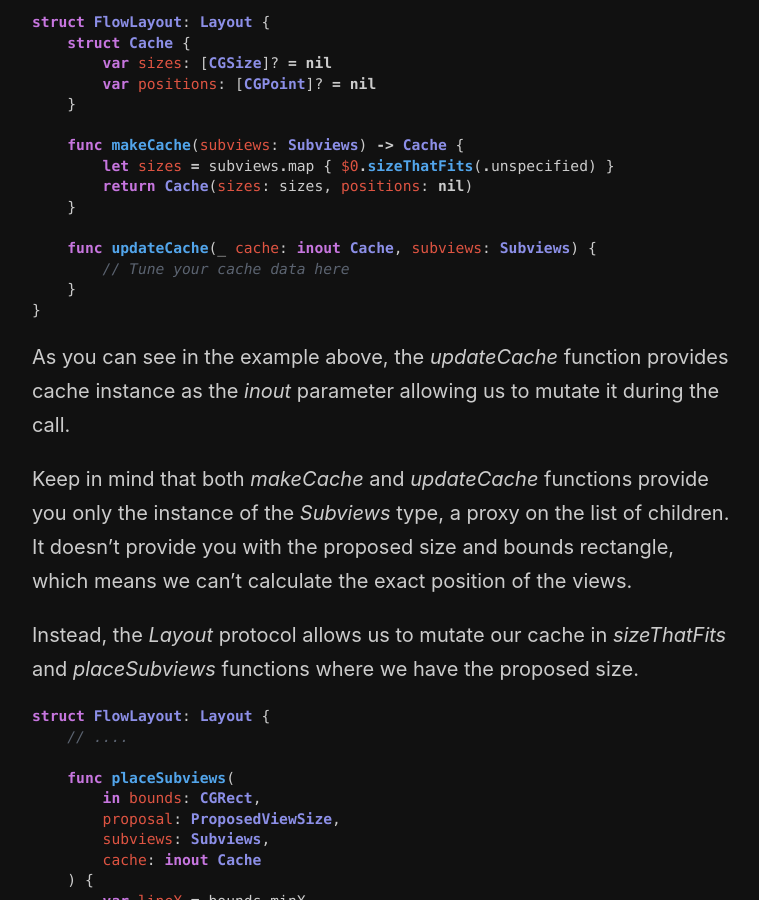
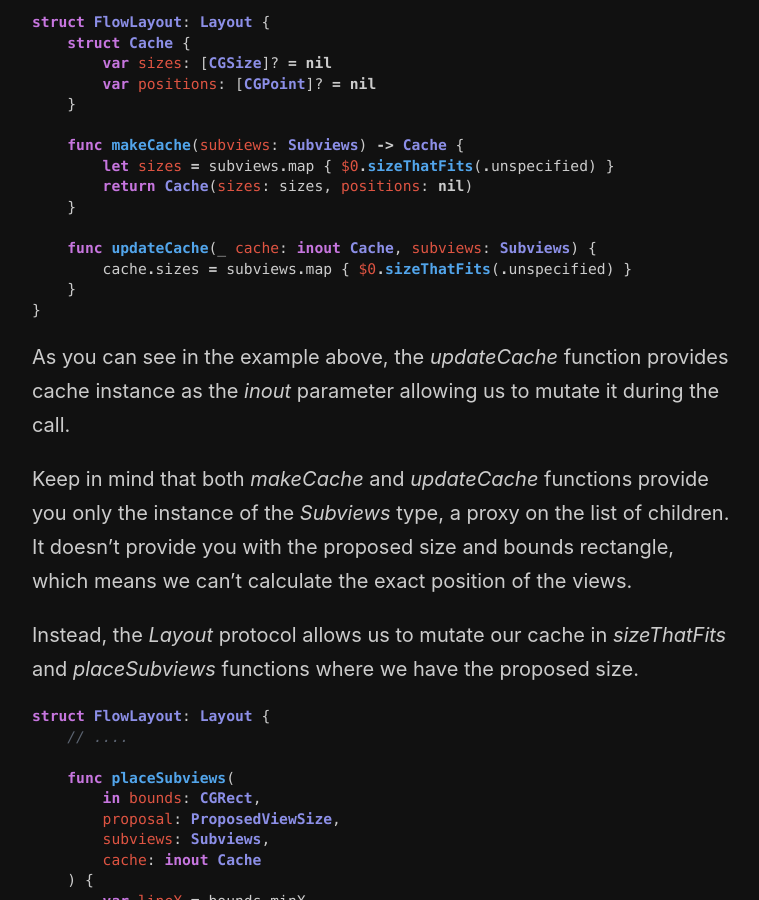
Before and after one commit to mecid/mecid.github.io, a Jekyll site: the page built from _posts/2022-11-29-building-custom-layout-in-swiftui-caching.md, in a window 1280 px wide and 900 px high, scrolled down 1717 px. Shown: the whole window, without its empty margins (258-1017 px from the left). Built offline with Jekyll 4.4.1, drawn with Linux system fonts in a browser that asks for light colours.

Commit message:
layout caching code example improved

````diff
--- a/_posts/2022-11-29-building-custom-layout-in-swiftui-caching.md
+++ b/_posts/2022-11-29-building-custom-layout-in-swiftui-caching.md
@@ -55,7 +55,7 @@ struct FlowLayout: Layout {
     }
 
     func updateCache(_ cache: inout Cache, subviews: Subviews) {
-        // Tune your cache data here
+        cache.sizes = subviews.map { $0.sizeThatFits(.unspecified) }
     }
 }
 ```
````
